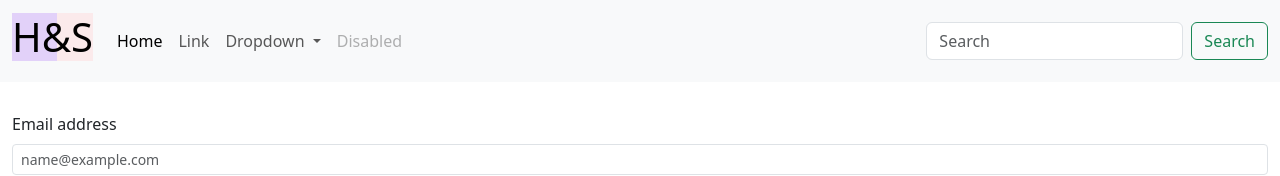
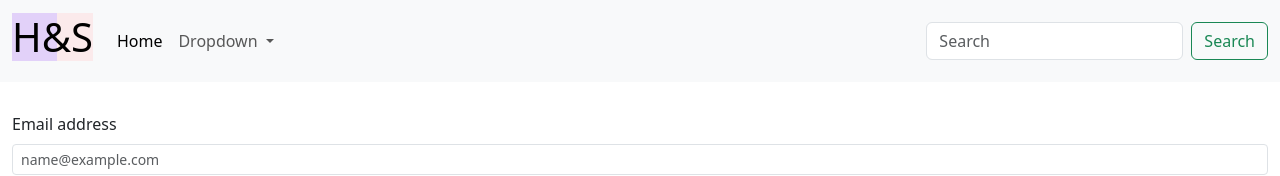
Before and after one commit to Harzsha/Portfolio_Angular_, an Angular app: page / in a window 1280 px wide. Shown: the top 176 px of the page. Built offline with nearby package versions, Linux system fonts and the light colour scheme.

Commit message:
nav bar fix

```diff
--- a/src/app/Components/navbar/navbar.component.html
+++ b/src/app/Components/navbar/navbar.component.html
@@ -11,9 +11,9 @@
           <li class="nav-item">
             <a class="nav-link active" aria-current="page" href="#">Home</a>
           </li>
-          <li class="nav-item">
+          <!-- <li class="nav-item">
             <a class="nav-link" href="#">Link</a>
-          </li>
+          </li> -->
           <li class="nav-item dropdown">
             <a class="nav-link dropdown-toggle" href="#" id="navbarDropdown" role="button" data-bs-toggle="dropdown" aria-expanded="false">
               Dropdown
@@ -25,9 +25,9 @@
               <li><a class="dropdown-item" href="#">Something else here</a></li>
             </ul>
           </li>
-          <li class="nav-item">
+          <!-- <li class="nav-item">
             <a class="nav-link disabled" href="#" tabindex="-1" aria-disabled="true">Disabled</a>
-          </li>
+          </li> -->
         </ul>
         <form class="d-flex">
           <input class="form-control me-2" type="search" placeholder="Search" aria-label="Search">
```
